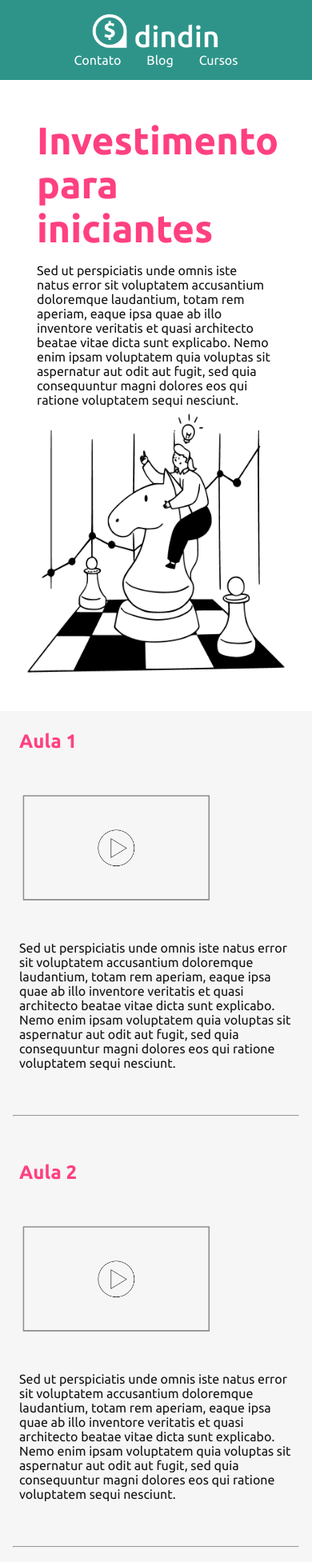
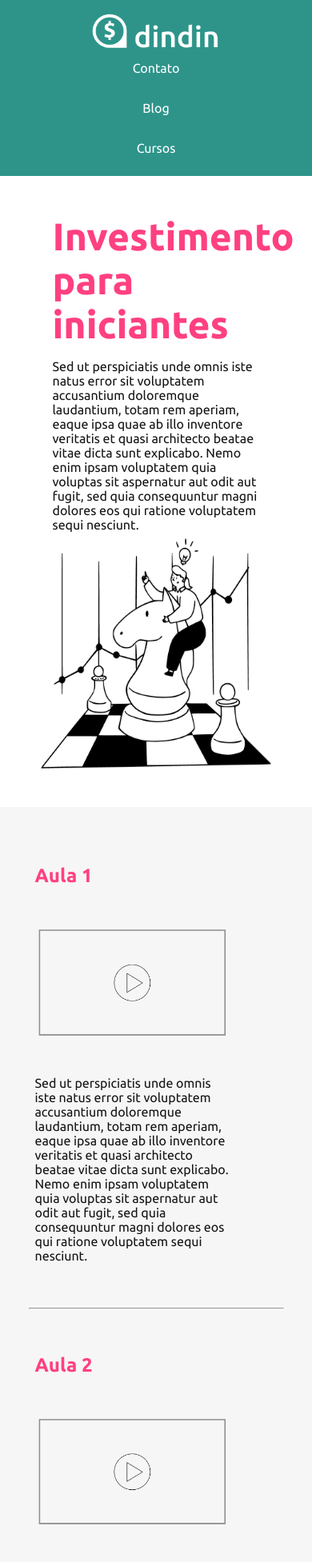
Before and after one commit to darlenedesenvolvedor/project-responsivo.io, a plain HTML site: page curso.html in a window 390 px wide. Shown: the top 1953 px of the page at 80% size. Drawn offline with Linux system fonts and the light colour scheme.

Commit message:
Desafio Gama Finalizado

```diff
--- a/contato.css
+++ b/contato.css
@@ -38,7 +38,7 @@
     width: 350px;
     height: auto;
     text-align:right;
-    padding-top: 30px;
+    padding-top: 60px;
     padding-bottom: 100px;
 
 }
--- a/curso.css
+++ b/curso.css
@@ -101,9 +101,21 @@ body {
 
 /* Visual Mobile */
 @media (max-width: 768px) {
+  header .container{
+    display: flex;
+    flex-direction: column;
+    width: 90%;
+  }
+  .container ul {
+    margin: 10px 0;
+    display: flex;
+    flex-direction: column;
+    width: 90%;
+  }
   .banner {
     display: flex;
     flex-direction: column;
+    width: 90%;
   }
   .banner  p {
     display: flex;
@@ -116,22 +128,24 @@ body {
     width: 90%;
   }
   .title h1 {
-    font-size: 2.5rem;
+    width: 90%;
   }
   .cursos div{
     display: flex;
     flex-direction: column;
-    width: 100%;
+    width: 90%;
   }
   .cursos {
-    margin-top: 0;
+    display: flex;
+    flex-direction: column;
+    width: 90%;
+  }
+  .curso-imagem {
     display: flex;
     flex-direction: column;
   }
-  .curso-imagem {
-    display: flex;
-  }
   .cursos-imagens {
-    display: none;
+    display:none;
+    flex-direction: column;
   }
 }
--- a/cursos.css
+++ b/cursos.css
@@ -2,11 +2,13 @@
   padding: 1rem;
   margin-top: 3rem;
 }
+
 .title h1 {
   font-size: 3.5rem;
   color: #ff4081;
   text-align: left;
 }
+
 .title p {
   text-align: left;
 }
@@ -20,10 +22,12 @@
   margin-top: 3rem;
   margin-bottom: 5rem;
 }
+
 .cursos div {
   display: flex;
   gap: 3rem;
 }
+
 .cursos-imgens {
   width: 16rem;
   height: min-content;
@@ -38,20 +42,24 @@
   height: auto;
   padding: 0.5rem;
 }
+
 .curso-title {
   font-size: 1.5rem;
   color: #ff4081;
   text-align: left;
 }
+
 .curso-imagem {
   display: none;
   width: 15rem;
 }
+
 .curso-info {
   width: fit-content;
   text-align: left;
   word-break: keep-all;
 }
+
 .button {
   padding: 15px;
   width: fit-content;
@@ -60,20 +68,37 @@
   border-color: #2e948a;
   background-color: #2e948a;
   color: white;
+
 }
 
 
-/*  */
+/*Visual Mobile */
 @media (max-width: 768px) {
+  header .container {
+    display: flex;
+    flex-direction: column;
+    width: 90%;
+  }
+
+  .container ul {
+    margin: 10px 0;
+    display: flex;
+    flex-direction: column;
+  }
+
     .title h1 {
-    font-size: 2.5rem;
+      width: 90%;
     }
+
     .cursos {
-    margin-top: 0;
+      width: 90%;
     }
+
     .curso-imagem {
       display: flex;
+      flex-direction: column;
     }
+
     .cursos-imgens {
       display: none;
     }
```
Lines whose indentation alone changed are shown as unchanged.
